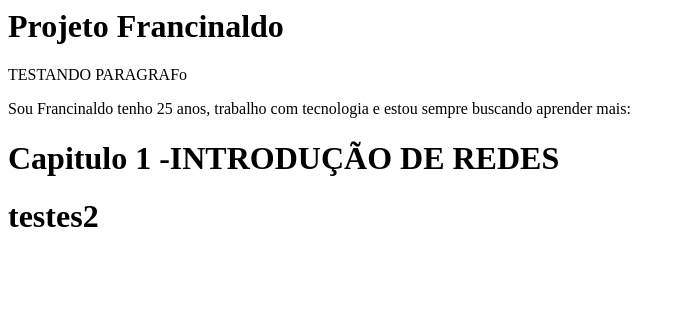
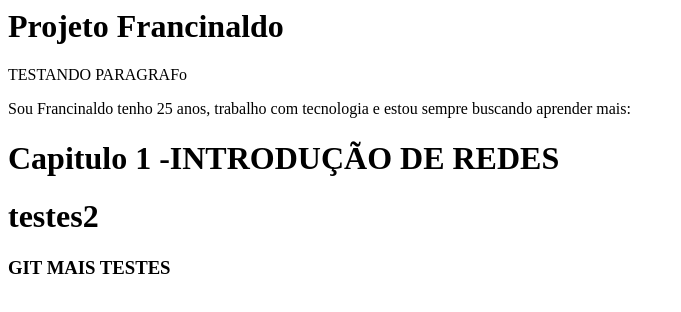
Before and after one commit to francinaldojuniorxd/cursogit2, a plain HTML site: page index.html in a window 1280 px wide. Shown: the whole page, without its empty margins (0-681 px from the left). Drawn offline with Linux system fonts and the light colour scheme.

Commit message:
MODIFICAÇÃO 3

```diff
--- a/index.html
+++ b/index.html
@@ -7,5 +7,6 @@
         <p> Sou Francinaldo tenho 25 anos, trabalho com tecnologia e estou sempre buscando aprender mais:</p>
         <h1> Capitulo 1 -INTRODUÇÃO DE REDES</h1>
         <h1> testes2</h1>
+        <h3>GIT MAIS TESTES</h3>
     </body>
 </html>
```
